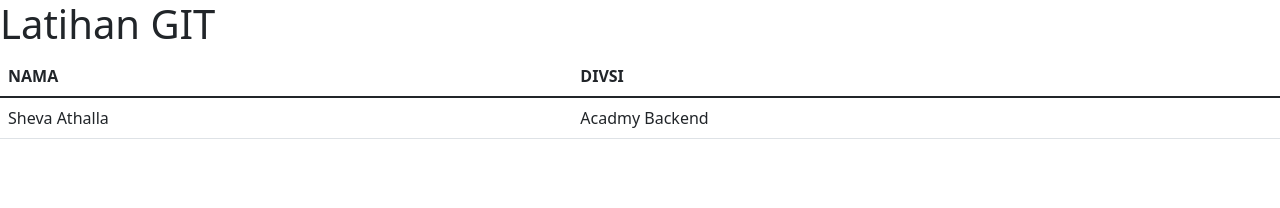
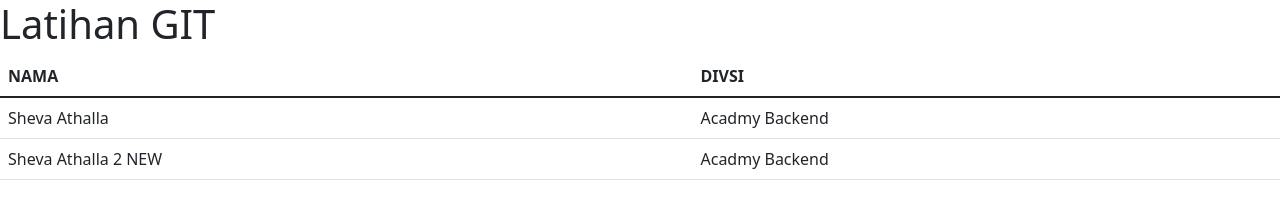
Before and after one commit to weboendercommunity/git-training, a plain HTML site: page index.html in a window 1280 px wide. Drawn offline with nearby package versions, Linux system fonts and the light colour scheme.

Commit message:
nambahin row sheva2

```diff
--- a/index.html
+++ b/index.html
@@ -27,6 +27,14 @@
                     Acadmy Backend
                 </td>
             </tr>
+            <tr>
+                <td>
+                    Sheva Athalla 2 NEW
+                </td>
+                <td>
+                    Acadmy Backend
+                </td>
+            </tr>
         </tbody>
     </table>
     <script src="https://cdn.jsdelivr.net/npm/bootstrap@5.1.1/dist/js/bootstrap.bundle.min.js" integrity="sha384-/bQdsTh/da6pkI1MST/rWKFNjaCP5gBSY4sEBT38Q/9RBh9AH40zEOg7Hlq2THRZ" crossorigin="anonymous"></script>
```
